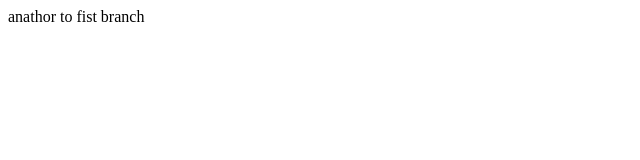
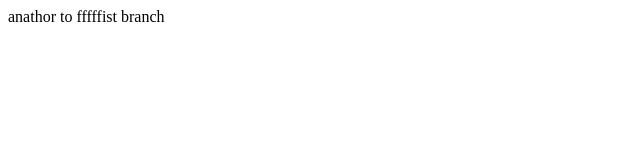
Before and after one commit to zakidze/githubtest, a plain HTML site: page index.html in a window 1280 px wide. Shown: the full height of the page, 0-640 px from the left. Drawn offline with Linux system fonts and the light colour scheme.

Commit message:
dsqfdsqf

```diff
--- a/index.html
+++ b/index.html
@@ -7,6 +7,6 @@
     <title>Document</title>
   </head>
   <body>
-    anathor to fist branch
+    anathor to fffffist branch
   </body>
 </html>
```
